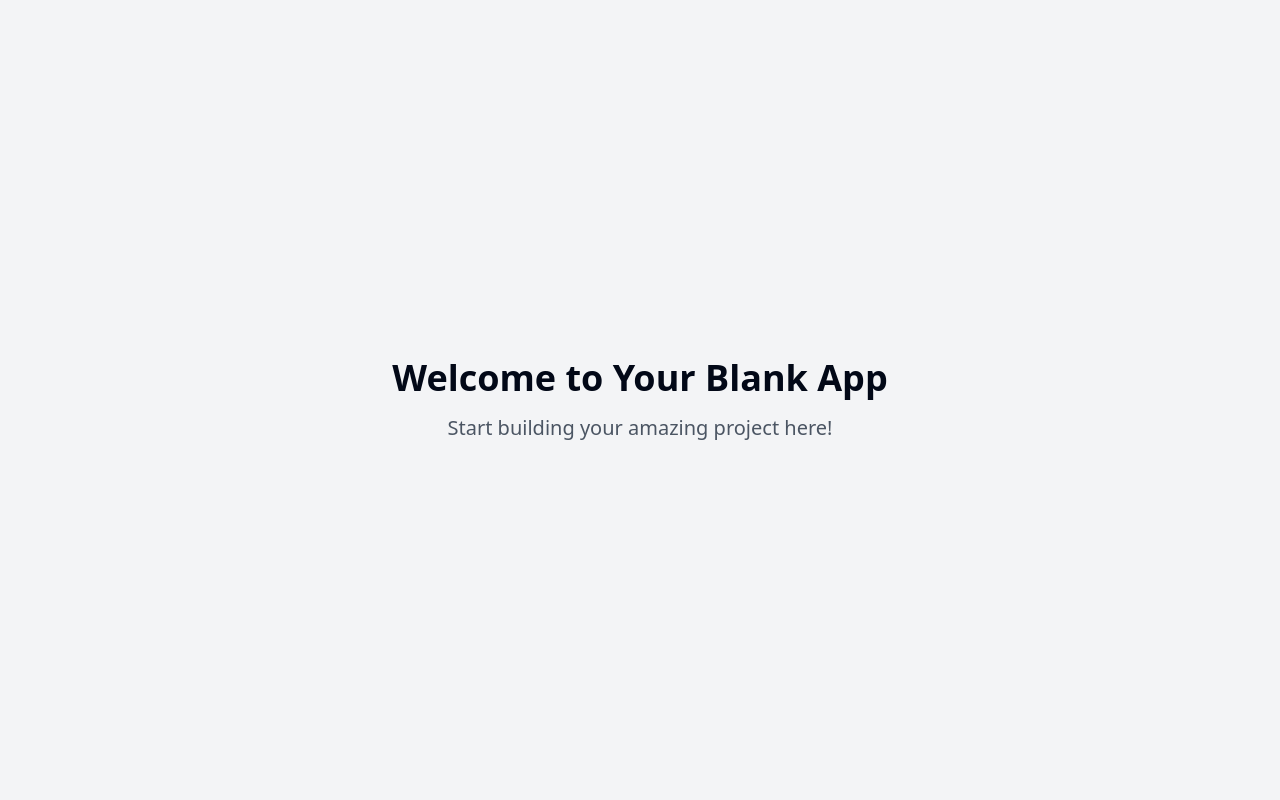
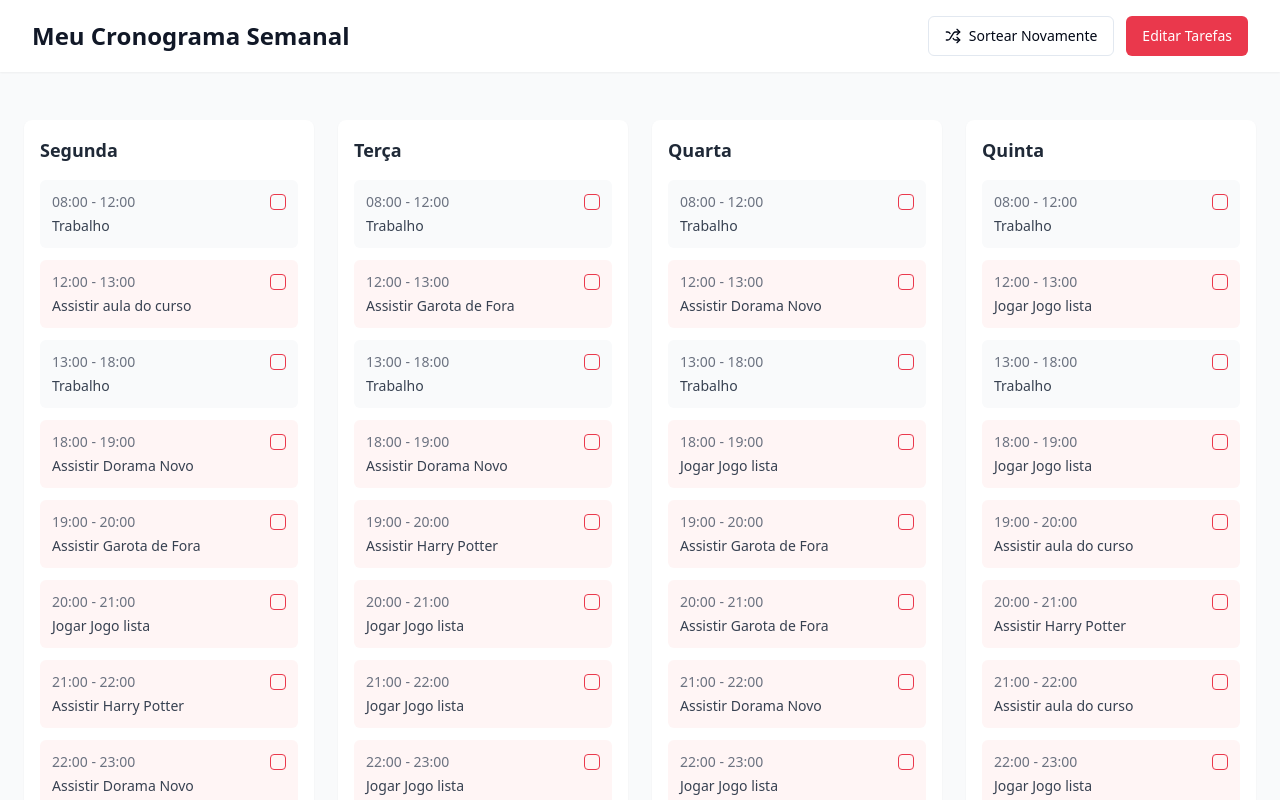
Before and after one commit to ExposedGamer/weekly-task-randomizer, a React (Vite) app: page / in a window 1280 px wide. Shown: the top 800 px of the page. Built offline with nearby package versions, Linux system fonts and the light colour scheme.

Commit message:
Add weekly task scheduler
This commit adds a weekly task scheduler program.  The program will display a schedule for the week, allowing users to mark tasks as complete. Some tasks will be randomly assigned to specific time slots.  Users can edit and add tasks.

```diff
--- a/package.json
+++ b/package.json
@@ -45,6 +45,7 @@
     "cmdk": "^1.0.0",
     "date-fns": "^3.6.0",
     "embla-carousel-react": "^8.3.0",
+    "framer-motion": "^12.4.7",
     "input-otp": "^1.2.4",
     "lucide-react": "^0.462.0",
     "next-themes": "^0.3.0",
--- /dev/null
+++ b/src/components/TaskEditor.tsx
@@ -0,0 +1,72 @@
+
+import { useState } from 'react';
+import { Button } from "@/components/ui/button";
+import { Input } from "@/components/ui/input";
+import { Task } from '@/hooks/useSchedule';
+import { X } from 'lucide-react';
+
+interface TaskEditorProps {
+  tasks: Task[];
+  onUpdate: (tasks: Task[]) => void;
+}
+
+const TaskEditor = ({ tasks, onUpdate }: TaskEditorProps) => {
+  const [newTask, setNewTask] = useState('');
+
+  const handleAddTask = () => {
+    if (!newTask.trim()) return;
+
+    const task: Task = {
+      id: Date.now().toString(),
+      name: newTask.trim(),
+      completed: false,
+    };
+
+    onUpdate([...tasks, task]);
+    setNewTask('');
+  };
+
+  const handleRemoveTask = (id: string) => {
+    onUpdate(tasks.filter(task => task.id !== id));
+  };
+
+  return (
+    <div className="bg-white rounded-lg p-6 shadow-sm max-w-md mx-auto">
+      <h2 className="text-xl font-semibold mb-4 text-gray-800">Editar Tarefas</h2>
+
+      <div className="flex gap-2 mb-4">
+        <Input
+          value={newTask}
+          onChange={(e) => setNewTask(e.target.value)}
+          placeholder="Nova tarefa..."
+          className="flex-1"
+        />
+        <Button
+          onClick={handleAddTask}
+          className="bg-[#ea384c] hover:bg-[#d62d3f] text-white"
+        >
+          Adicionar
+        </Button>
+      </div>
+
+      <ul className="space-y-2">
+        {tasks.map(task => (
+          <li
+            key={task.id}
+            className="flex items-center justify-between bg-gray-50 p-2 rounded"
+          >
+            <span className="text-gray-700">{task.name}</span>
+            <button
+              onClick={() => handleRemoveTask(task.id)}
+              className="text-gray-400 hover:text-[#ea384c] transition-colors"
+            >
+              <X size={18} />
+            </button>
+          </li>
+        ))}
+      </ul>
+    </div>
+  );
+};
+
+export default TaskEditor;
--- /dev/null
+++ b/src/components/WeekSchedule.tsx
@@ -0,0 +1,67 @@
+
+import { useEffect } from 'react';
+import { TimeSlot } from '@/hooks/useSchedule';
+import { Checkbox } from "@/components/ui/checkbox";
+import { motion } from 'framer-motion';
+
+interface WeekScheduleProps {
+  schedule: Record<string, TimeSlot[]>;
+  onToggleTask: (day: string, slotIndex: number) => void;
+  onRegenerate: () => void;
+}
+
+const WeekSchedule = ({ schedule, onToggleTask, onRegenerate }: WeekScheduleProps) => {
+  useEffect(() => {
+    onRegenerate();
+  }, [onRegenerate]);
+
+  return (
+    <div className="grid grid-cols-1 md:grid-cols-2 lg:grid-cols-3 xl:grid-cols-4 gap-6 p-6">
+      {Object.entries(schedule).map(([day, slots], dayIndex) => (
+        <motion.div
+          key={day}
+          initial={{ opacity: 0, y: 20 }}
+          animate={{ opacity: 1, y: 0 }}
+          transition={{ delay: dayIndex * 0.1 }}
+          className="bg-white rounded-lg shadow-sm p-4"
+        >
+          <h2 className="text-lg font-semibold mb-4 text-gray-800">
+            {day}
+          </h2>
+          <div className="space-y-3">
+            {slots.map((slot, slotIndex) => (
+              <div
+                key={`${slot.start}-${slot.end}`}
+                className={`p-3 rounded-md ${
+                  slot.isFixed ? 'bg-gray-50' : 'bg-[#fff5f5]'
+                }`}
+              >
+                <div className="flex items-center justify-between mb-1">
+                  <span className="text-sm font-medium text-gray-500">
+                    {slot.start} - {slot.end}
+                  </span>
+                  {slot.task && (
+                    <Checkbox
+                      checked={slot.task.completed}
+                      onCheckedChange={() => onToggleTask(day, slotIndex)}
+                      className="border-[#ea384c] data-[state=checked]:bg-[#ea384c]"
+                    />
+                  )}
+                </div>
+                {slot.task && (
+                  <p className={`text-sm ${
+                    slot.task.completed ? 'line-through text-gray-400' : 'text-gray-700'
+                  }`}>
+                    {slot.task.name}
+                  </p>
+                )}
+              </div>
+            ))}
+          </div>
+        </motion.div>
+      ))}
+    </div>
+  );
+};
+
+export default WeekSchedule;
--- /dev/null
+++ b/src/hooks/useSchedule.tsx
@@ -0,0 +1,84 @@
+
+import { useState, useCallback } from 'react';
+
+export type Task = {
+  id: string;
+  name: string;
+  completed: boolean;
+};
+
+export type TimeSlot = {
+  start: string;
+  end: string;
+  task: Task | null;
+  isFixed: boolean;
+};
+
+const DEFAULT_TASKS = [
+  { id: '1', name: 'Assistir Harry Potter', completed: false },
+  { id: '2', name: 'Assistir aula do curso', completed: false },
+  { id: '3', name: 'Assistir Garota de Fora', completed: false },
+  { id: '4', name: 'Assistir Dorama Novo', completed: false },
+  { id: '5', name: 'Jogar Jogo lista', completed: false },
+];
+
+const WORK_TASK = { id: 'work', name: 'Trabalho', completed: false };
+
+export const useSchedule = () => {
+  const [tasks, setTasks] = useState<Task[]>(DEFAULT_TASKS);
+  const [schedule, setSchedule] = useState<Record<string, TimeSlot[]>>({});
+
+  const generateDailySchedule = useCallback(() => {
+    const slots: TimeSlot[] = [
+      { start: '08:00', end: '12:00', task: WORK_TASK, isFixed: true },
+      { start: '12:00', end: '13:00', task: tasks[Math.floor(Math.random() * tasks.length)], isFixed: false },
+      { start: '13:00', end: '18:00', task: WORK_TASK, isFixed: true },
+    ];
+
+    // Add evening slots
+    for (let hour = 18; hour < 24; hour++) {
+      slots.push({
+        start: `${hour}:00`,
+        end: `${hour + 1}:00`,
+        task: tasks[Math.floor(Math.random() * tasks.length)],
+        isFixed: false,
+      });
+    }
+
+    return slots;
+  }, [tasks]);
+
+  const generateWeekSchedule = useCallback(() => {
+    const days = ['Segunda', 'Terça', 'Quarta', 'Quinta', 'Sexta', 'Sábado', 'Domingo'];
+    const newSchedule: Record<string, TimeSlot[]> = {};
+
+    days.forEach(day => {
+      newSchedule[day] = generateDailySchedule();
+    });
+
+    setSchedule(newSchedule);
+  }, [generateDailySchedule]);
+
+  const toggleTaskCompletion = useCallback((day: string, slotIndex: number) => {
+    setSchedule(prev => ({
+      ...prev,
+      [day]: prev[day].map((slot, idx) =>
+        idx === slotIndex && slot.task
+          ? { ...slot, task: { ...slot.task, completed: !slot.task.completed } }
+          : slot
+      ),
+    }));
+  }, []);
+
+  const updateTasks = useCallback((newTasks: Task[]) => {
+    setTasks(newTasks);
+  }, []);
+
+  return {
+    tasks,
+    schedule,
+    updateTasks,
+    generateWeekSchedule,
+    toggleTaskCompletion,
+  };
+};
--- a/src/pages/Index.tsx
+++ b/src/pages/Index.tsx
@@ -1,12 +1,52 @@
-// Update this page (the content is just a fallback if you fail to update the page)
+
+import { Button } from "@/components/ui/button";
+import WeekSchedule from "@/components/WeekSchedule";
+import TaskEditor from "@/components/TaskEditor";
+import { useSchedule } from "@/hooks/useSchedule";
+import { Shuffle } from "lucide-react";
+import { useState } from "react";
 
 const Index = () => {
+  const { tasks, schedule, updateTasks, generateWeekSchedule, toggleTaskCompletion } = useSchedule();
+  const [showEditor, setShowEditor] = useState(false);
+
   return (
-    <div className="min-h-screen flex items-center justify-center bg-gray-100">
-      <div className="text-center">
-        <h1 className="text-4xl font-bold mb-4">Welcome to Your Blank App</h1>
-        <p className="text-xl text-gray-600">Start building your amazing project here!</p>
-      </div>
+    <div className="min-h-screen bg-gray-50">
+      <header className="bg-white shadow-sm">
+        <div className="max-w-7xl mx-auto px-4 sm:px-6 lg:px-8 py-4">
+          <div className="flex justify-between items-center">
+            <h1 className="text-2xl font-bold text-gray-900">Meu Cronograma Semanal</h1>
+            <div className="flex gap-3">
+              <Button
+                onClick={() => generateWeekSchedule()}
+                variant="outline"
+                className="flex items-center gap-2"
+              >
+                <Shuffle size={18} />
+                Sortear Novamente
+              </Button>
+              <Button
+                onClick={() => setShowEditor(!showEditor)}
+                className="bg-[#ea384c] hover:bg-[#d62d3f] text-white"
+              >
+                {showEditor ? 'Fechar Editor' : 'Editar Tarefas'}
+              </Button>
+            </div>
+          </div>
+        </div>
+      </header>
+
+      <main className="max-w-7xl mx-auto py-6">
+        {showEditor ? (
+          <TaskEditor tasks={tasks} onUpdate={updateTasks} />
+        ) : (
+          <WeekSchedule
+            schedule={schedule}
+            onToggleTask={toggleTaskCompletion}
+            onRegenerate={generateWeekSchedule}
+          />
+        )}
+      </main>
     </div>
   );
 };
```
Also changed, not shown: 1 other file (tests, documents, lock files or other folders).
